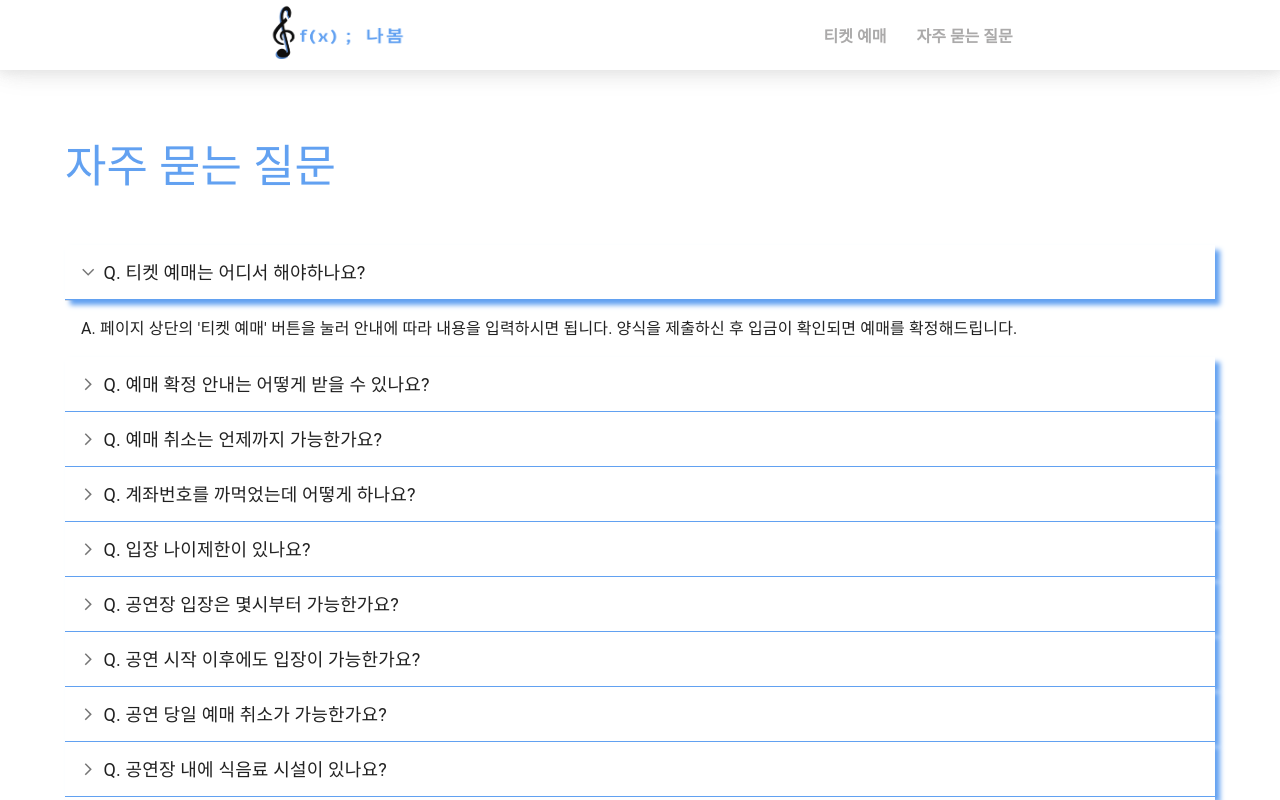
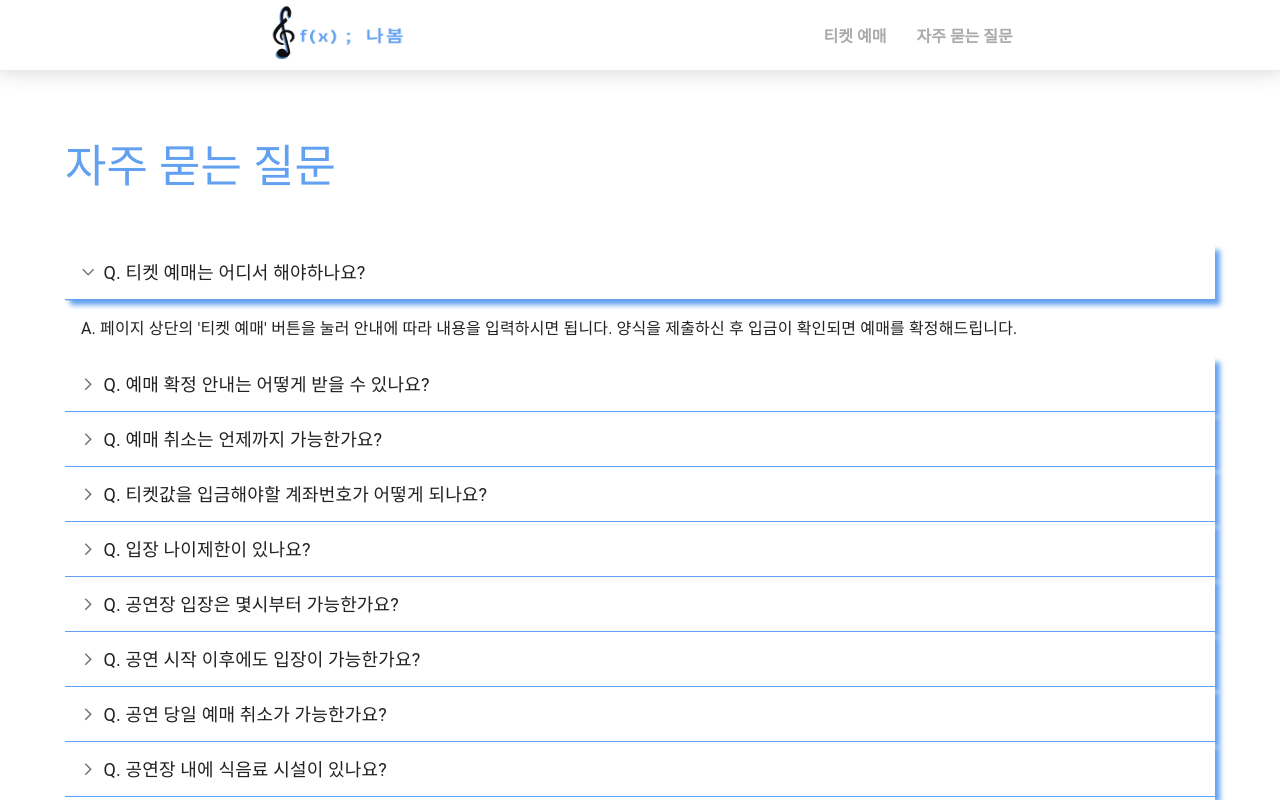
Before and after one commit to f-x-INTEGRAL/f-x-frontend, a Next.js app: page /faq in a window 1280 px wide. Shown: the top 800 px of the page. Built offline with nearby package versions, Linux system fonts and the light colour scheme; a web font is replaced by a local one.

Commit message:
fix(faq): 질문 및 답변 문구 수정

```diff
--- a/src/pages/faq/index.tsx
+++ b/src/pages/faq/index.tsx
@@ -141,12 +141,12 @@ export default function CustomizedAccordions() {
       >
         <AccordionSummary aria-controls="panel2d-content" id="panel2d-header">
           <Typography style={{ fontSize: '18px' }}>
-            Q. 계좌번호를 까먹었는데 어떻게 하나요?
+            Q. 티켓값을 입금해야할 계좌번호가 어떻게 되나요?
           </Typography>
         </AccordionSummary>
         <AccordionDetails>
           <Typography>
-            A. 카카오뱅크 3333-09-0806205 곽호윤 여기로 입급해주시면 됩니다.
+            A. '카카오뱅크 3333-09-0806205 곽호윤'으로 입급 부탁드립니다.
           </Typography>
         </AccordionDetails>
       </Accordion>
```
